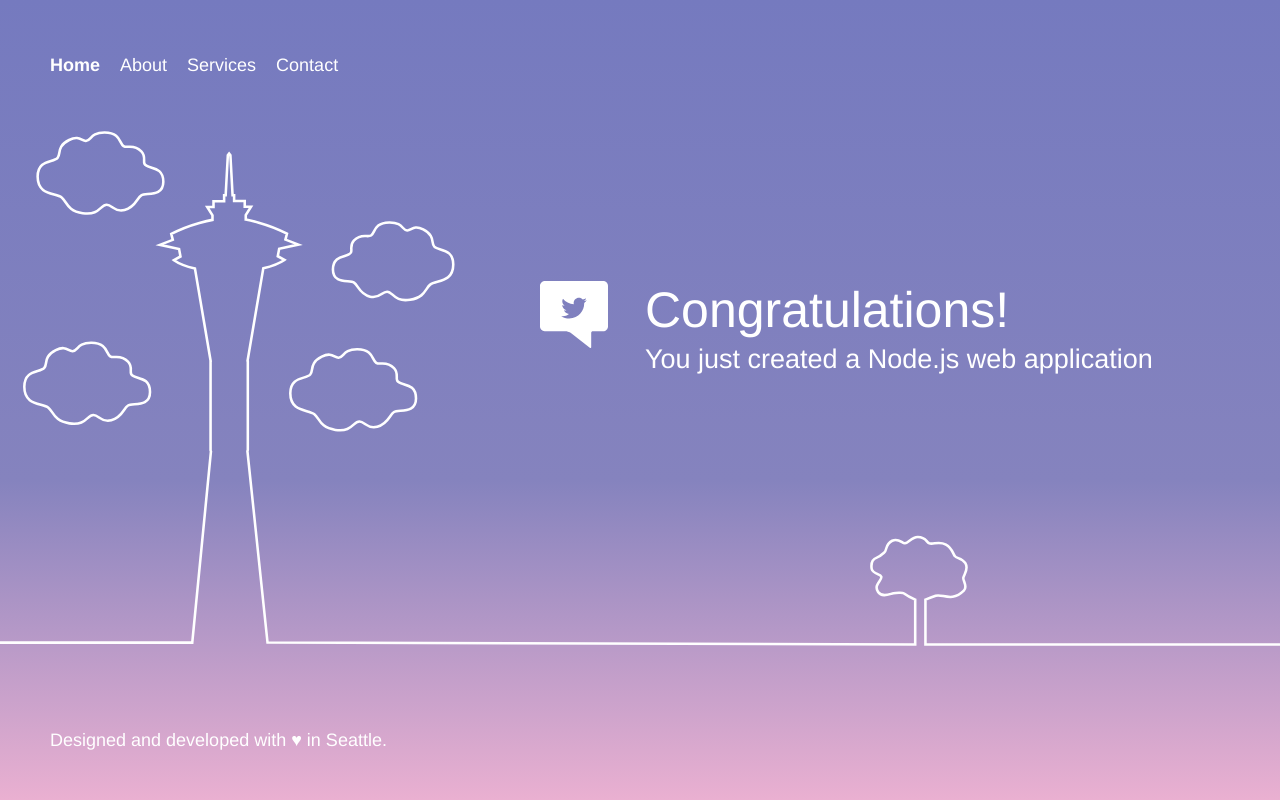
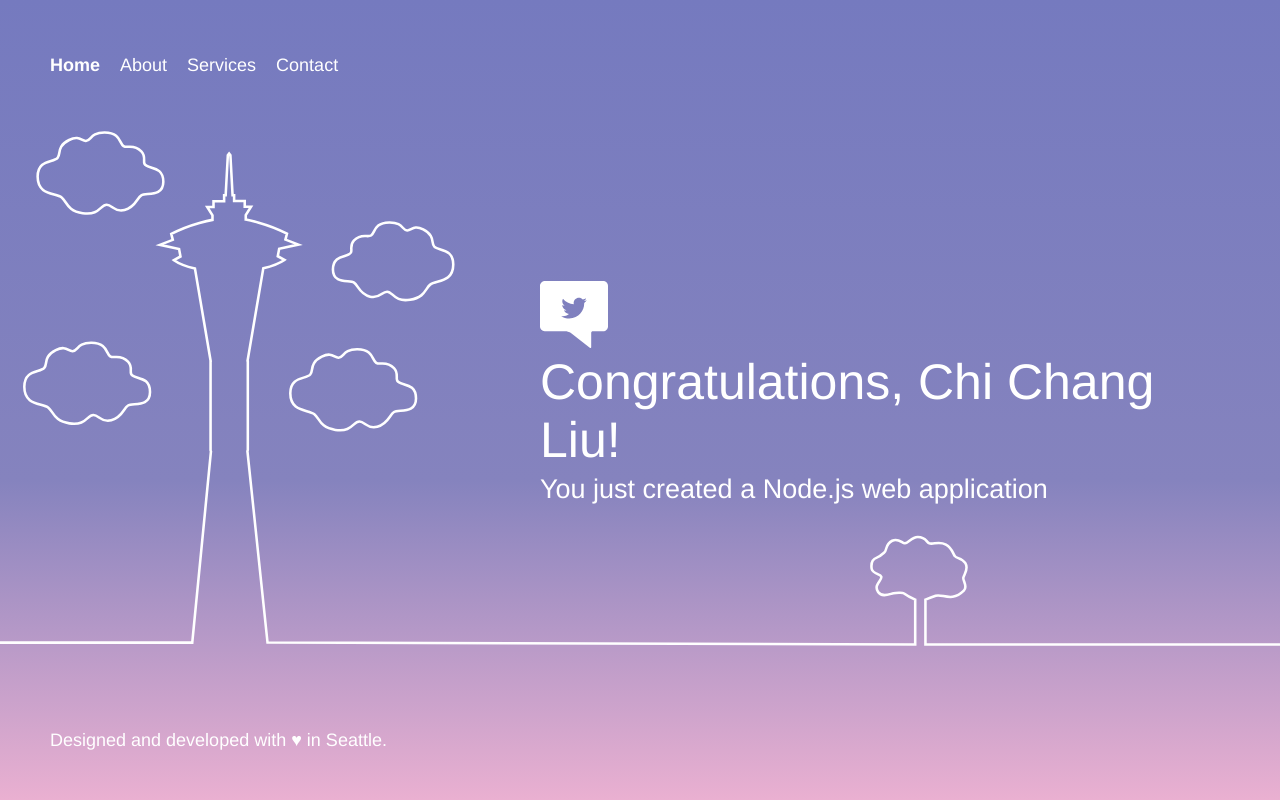
Before and after one commit to Chi-Chang/xModel-Test-Project, a website: page public/index.html in a window 1280 px wide. Drawn offline with Linux system fonts and the light colour scheme.

Commit message:
Update index.html

```diff
--- a/public/index.html
+++ b/public/index.html
@@ -58,7 +58,7 @@
         <div class="message">
             <a class="twitter-link" href="https://twitter.com/home/?status=I%20created%20a%20project%20with%20AWS%20CodeStar!%20%23AWS%20%23AWSCodeStar%20https%3A%2F%2Faws.amazon.com%2Fcodestar"><img src="assets/img/tweet.svg" /></a>
             <div class="text">
-                <h1>Congratulations!</h1>
+                <h1>Congratulations, Chi Chang Liu!</h1>
                 <h2>You just created a Node.js web application</h2>
             </div>
         </div>
```
